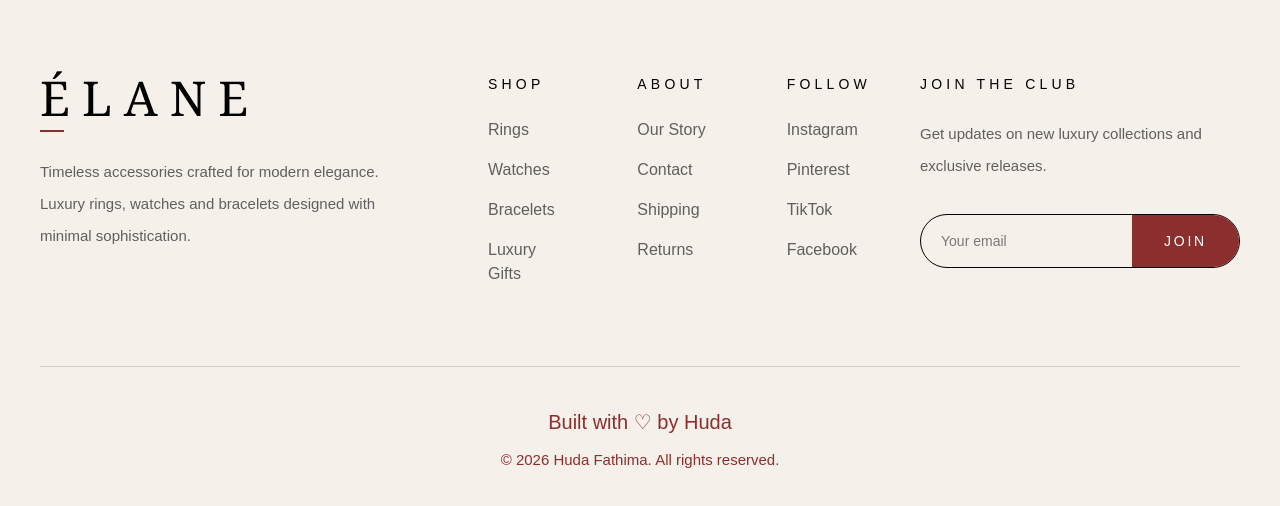
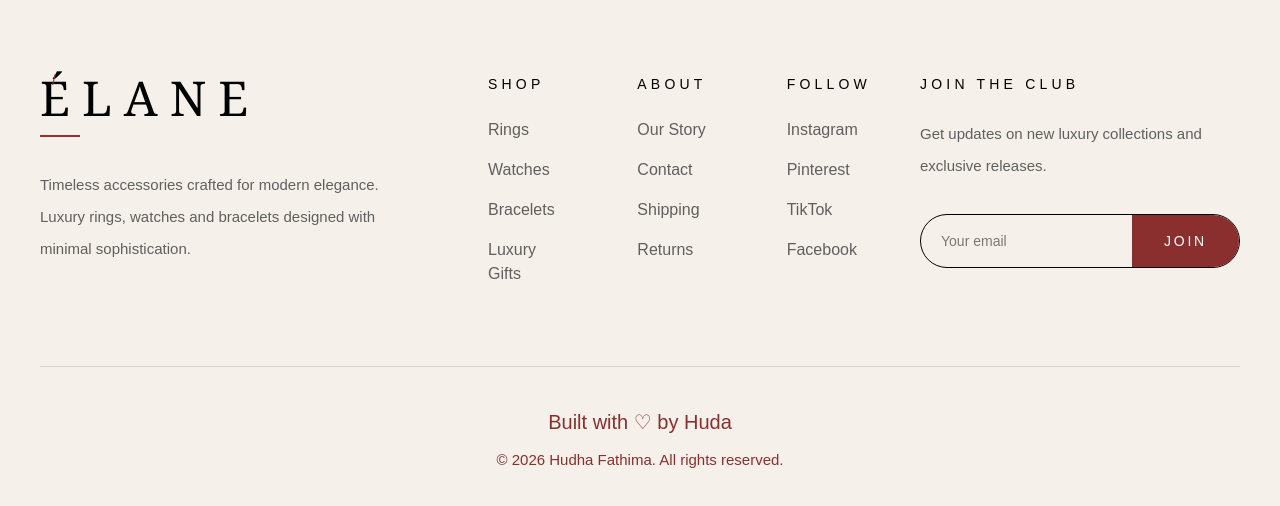
Before and after one commit to hudhafathima081-cell/Elane, a Next.js app: page / in a window 1280 px wide. Shown: the part 1015-1521 px from the top of the page. Built offline with nearby package versions, Linux system fonts and the light colour scheme.

Commit message:
changed footer

```diff
--- a/app/components/Footer.tsx
+++ b/app/components/Footer.tsx
@@ -10,12 +10,23 @@ export default function Footer() {
           {/* LEFT */}
           <div className="max-w-sm">
 
-            <h2 className="text-5xl font-serif tracking-[0.25em] text-black">
-              ÉLANE
-            </h2>
+            <div className="mb-8">
 
-            {/* RED ACCENT */}
-            <div className="w-6 h-[2px] bg-[#8B2E2E] mt-2 mb-6"></div>
+  <div className="relative inline-block">
+
+    <h2 className="text-5xl font-serif tracking-[0.25em] text-black">
+      ÉLANE
+    </h2>
+
+    <span className="absolute -top-1 left-3 text-[#9E2F2F] text-sm">
+      /
+    </span>
+
+  </div>
+
+  <div className="w-10 h-[2px] bg-[#9E2F2F] mt-3 mb-6"></div>
+
+</div>
 
             <p className="text-[#5f5f5f] leading-8 text-[15px]">
               Timeless accessories crafted for
@@ -111,7 +122,7 @@ export default function Footer() {
           </p>
 
           <p className="text-[#8B2E2E] text-[15px]">
-            © 2026 Huda Fathima. All rights reserved.
+            © 2026 Hudha Fathima. All rights reserved.
           </p>
 
         </div>
```
